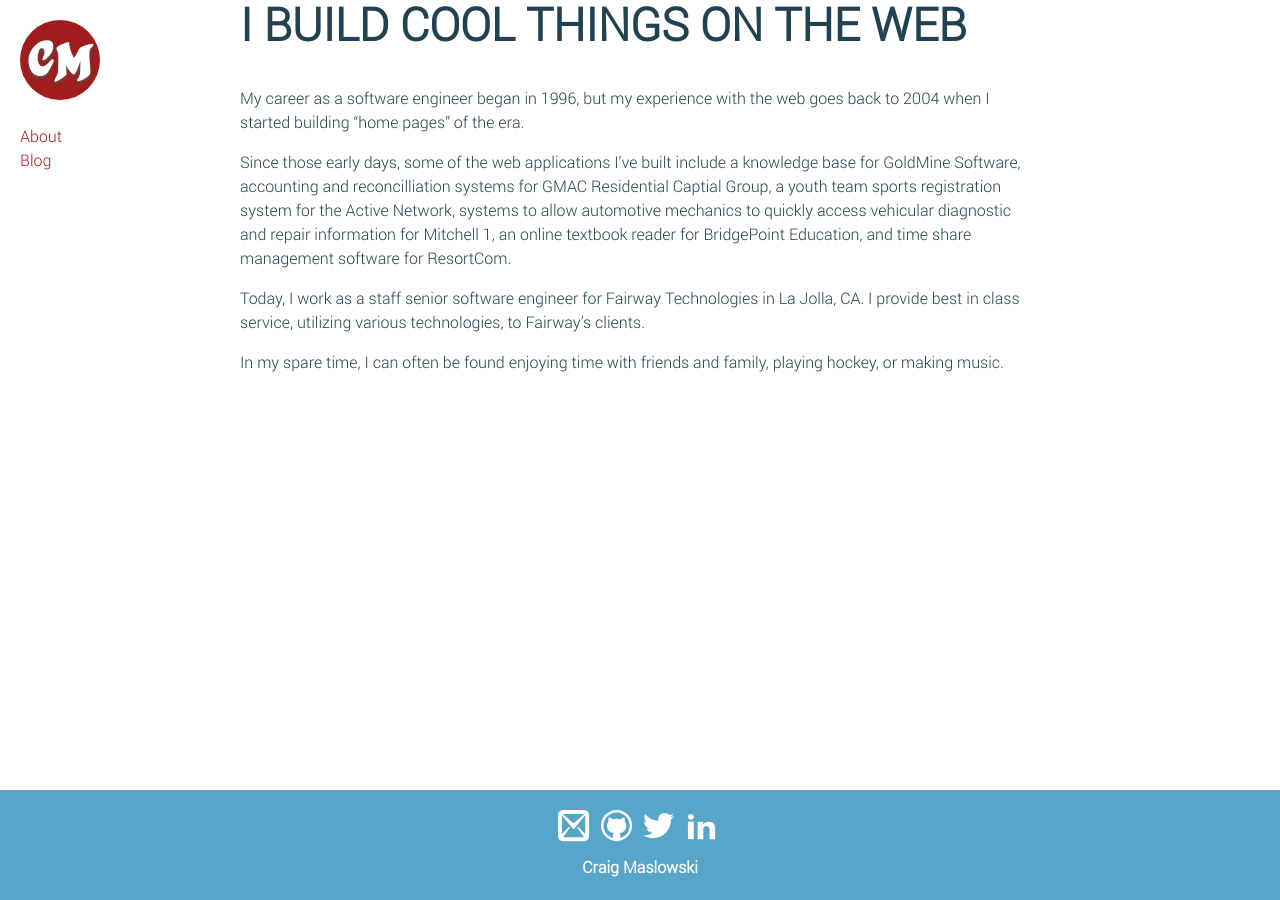
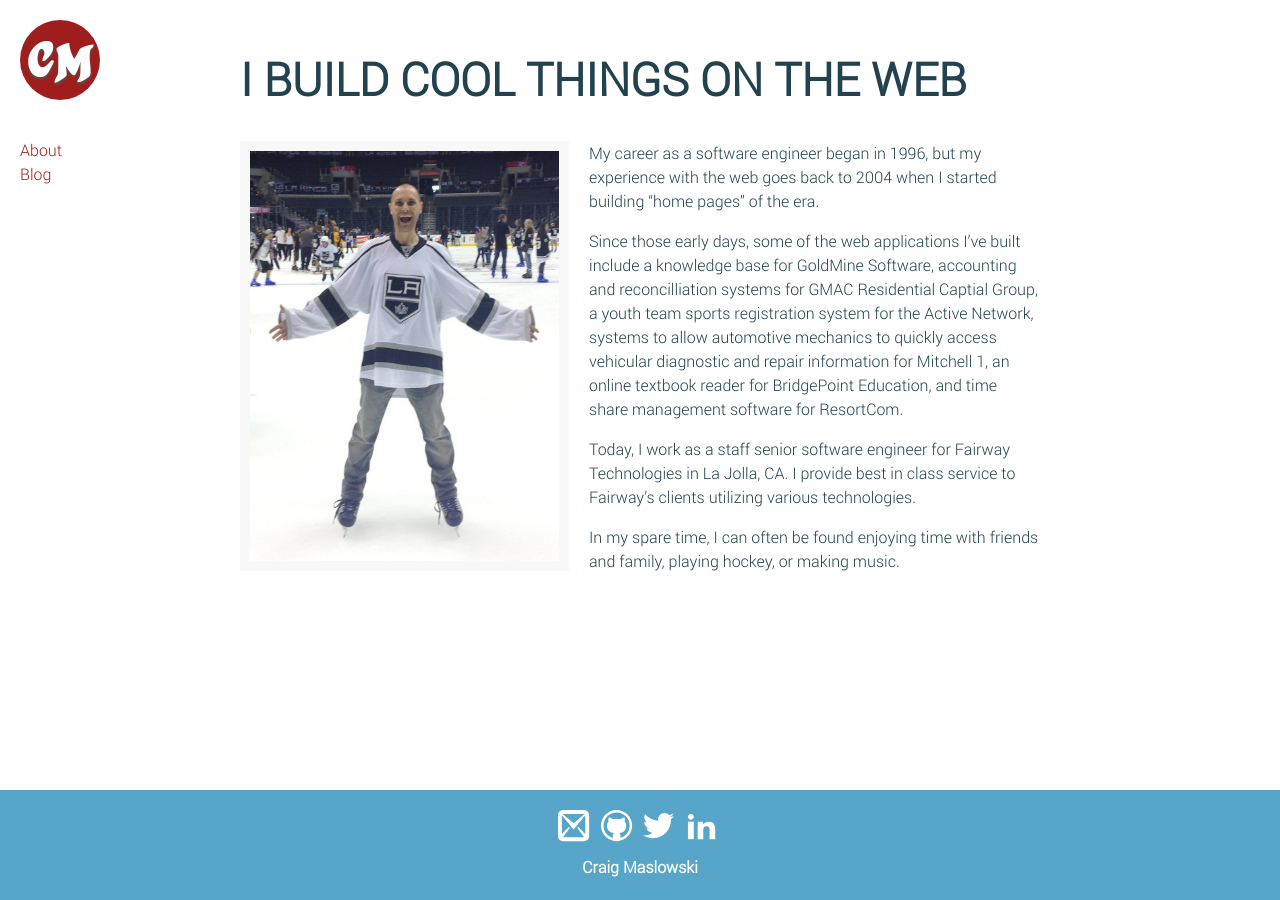
Before and after one commit to craigmaslowski/craigmaslowski.github.io, a Jekyll site: the page built from about/index.md, in a window 1280 px wide. Built offline with Jekyll 4.4.1, drawn with Linux system fonts in a browser that asks for light colours.

Commit message:
changed styling and added disqus to posts

```diff
--- a/_includes/header.html
+++ b/_includes/header.html
@@ -1 +1,7 @@
-<header id="site-header"></header>
+<header id="site-header">
+  <h1 class="logo"><a href="/">CM</a></h1>
+  <nav>
+    <li><a href="/about">About</a></li>
+    <li><a href="/blog">Blog</a></li>
+  </nav>
+</header>
--- a/_layouts/default.html
+++ b/_layouts/default.html
@@ -3,20 +3,15 @@
 {% include head.html %}
 <body>
   <div id="site-wrapper">
-    <nav id="site-nav">
-      <h1 class="logo"><a href="/">CM</a></h1>
-      <nav>
-        <ul>
-          <li><a href="/about">About</a></li>
-          <li><a href="/blog">Blog</a></li>
-        </ul>
-      </nav>
-    </nav>
     {% include header.html %}
+
+    <div class="push"></div>
 
     <div id="site-content">
       {{ content }}
     </div>
+
+    <div class="push"></div>
   </div>
   {% include footer.html %}
 </body>
--- a/_sass/_base.scss
+++ b/_sass/_base.scss
@@ -37,12 +37,30 @@
   color: darken($red, 10%);
 }
 
-#site-nav {
+#site-header {
   @extend %p;
-  h1, nav, ul, li { display: inline; }
   padding: 20px;
 
+  h1, nav, li { display: inline; }
+
+  nav {
+    margin-left: 40px;
+  }
+
+  li {
+    margin-right: 20px;
+  }
+
   .logo {
+    @extend .circle;
+    font-family: "MothproofScriptRegular";
+    background: $red;
+    color: $white;
+    font-size: 46px;
+    line-height: 80px;
+    text-align: center;
+    text-shadow: 0px 2px 3px #555;
+
     a, a:visited {
       text-decoration: none;
       color: $white;
@@ -51,46 +69,37 @@
     a:hover, a:active {
       color: $white;
     }
-    @extend .circle;
-    font-family: "MothproofScriptRegular";
-    color: $white;
-    text-shadow: 0px 2px 3px #555;
-
-    background: $red;
-    margin: 0 auto;
-    text-align: center;
-    line-height: 80px;
   }
 }
 
 @include media-query(map-get($breakpoints, "large")) {
-  #site-nav {
+  #site-header {
     position: fixed;
     top: 20;
     left: 0;
+
     h1, nav, li { display: block; }
+
+    nav {
+      margin-top: 20px;
+      margin-left: 0;
+    }
+
+    li {
+      margin-right: 0;
+    }
   }
 }
 
 #site-wrapper {
   min-height: 100%;
-  margin-bottom: $footer-height * -1;
+  margin-bottom: ($footer-height) * -1;
 }
 
 #site-wrapper:after {
   content: "";
   display: block;
-  height: 110px;
-}
-
-#site-header {
-  margin: 0 auto;
-  max-width: 800px;
-  padding: 0 20px;
-
-  h1 {
-    margin: 0;
-  }
+  height: $footer-height;
 }
 
 #site-content {
@@ -108,11 +117,11 @@
 #site-footer {
   height: $footer-height;
 
-  background: $light-blue;
+  background: $white;
   color: $white;
   text-align: center;
-
   & > div {
+    background: $light-blue;
     padding: 20px;
   }
 
@@ -165,3 +174,23 @@
   width: 80px;
   height: 80px;
 }
+
+.inline-image {
+  float: left;
+  margin-right: 20px;
+  border: 10px solid #F8F8F8;
+}
+
+.push {
+  height: $footer-height / 6;
+}
+
+#disqus_thread {
+  margin-top: 20px;
+}
+
+@include media-query(map-get($breakpoints, "large")) {
+  .push {
+    height: $footer-height / 2;
+  }
+}
--- a/_sass/_syntax-highlighting.scss
+++ b/_sass/_syntax-highlighting.scss
@@ -5,6 +5,9 @@
     @extend %p;
     background: #FFF1DB;
     font-family: $default-monospace-font-family;
+    padding: 20px;
+
+    overflow: scroll;
 
     pre, code {
         font-family: $default-monospace-font-family;
--- a/about/index.md
+++ b/about/index.md
@@ -4,10 +4,12 @@
 permalink: /about/
 ---
 
+<img src="/images/me.jpg" width="309" height="410" class="inline-image"/>
+
 My career as a software engineer began in 1996, but my experience with the web goes back to 2004 when I started building "home pages" of the era.
 
 Since those early days, some of the web applications I've built include a knowledge base for GoldMine Software, accounting and reconcilliation systems for GMAC Residential Captial Group, a youth team sports registration system for the Active Network, systems to allow automotive mechanics to quickly access vehicular diagnostic and repair information for Mitchell 1, an online textbook reader for BridgePoint Education, and time share management software for ResortCom.
 
-Today, I work as a staff senior software engineer for Fairway Technologies in La Jolla, CA. I provide best in class service, utilizing various technologies, to Fairway's clients.
+Today, I work as a staff senior software engineer for Fairway Technologies in La Jolla, CA. I provide best in class service to Fairway's clients utilizing various technologies.
 
 In my spare time, I can often be found enjoying time with friends and family, playing hockey, or making music.
```
Also changed, not shown: _layouts/post.html (+15 -0 lines), images/me.jpg (added).
